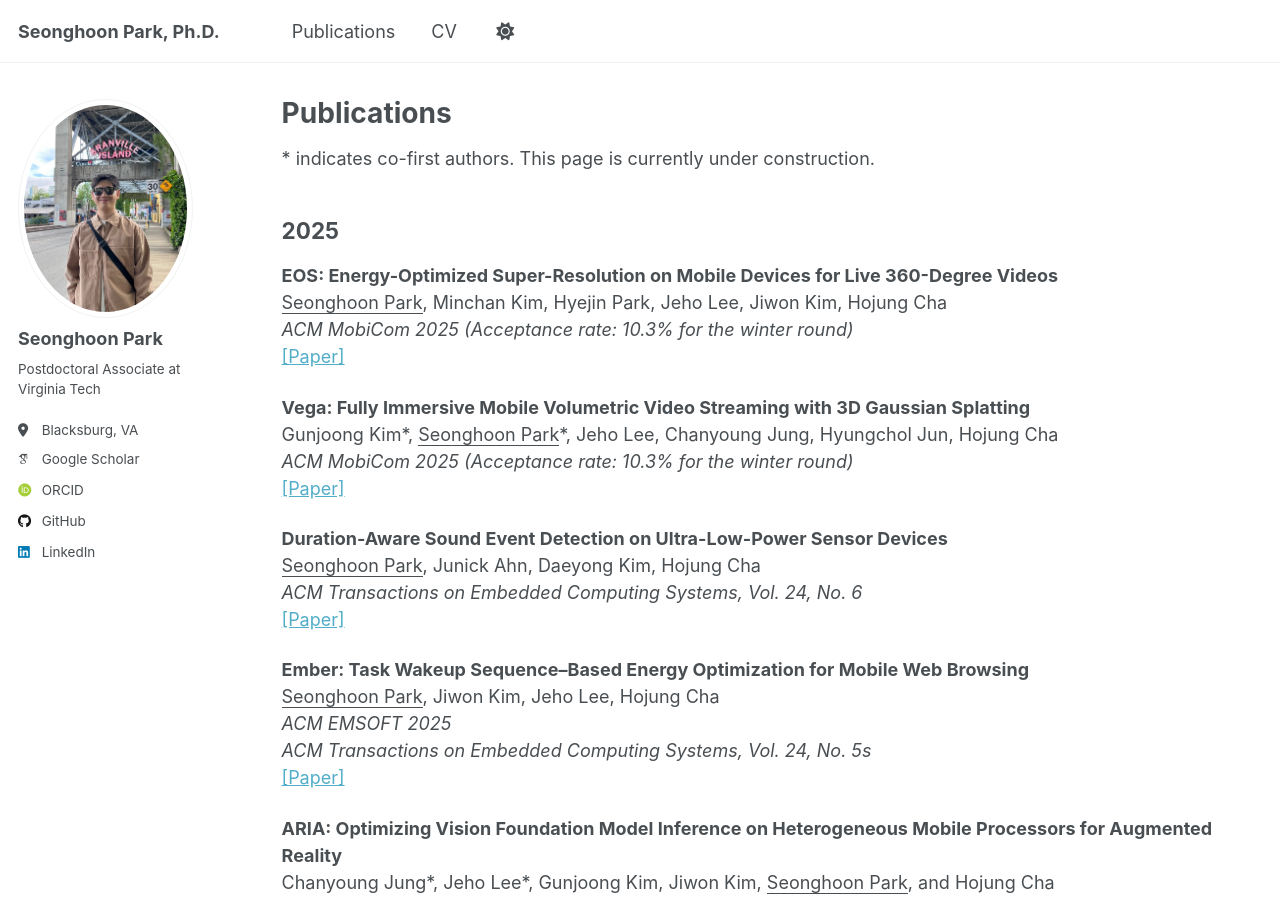
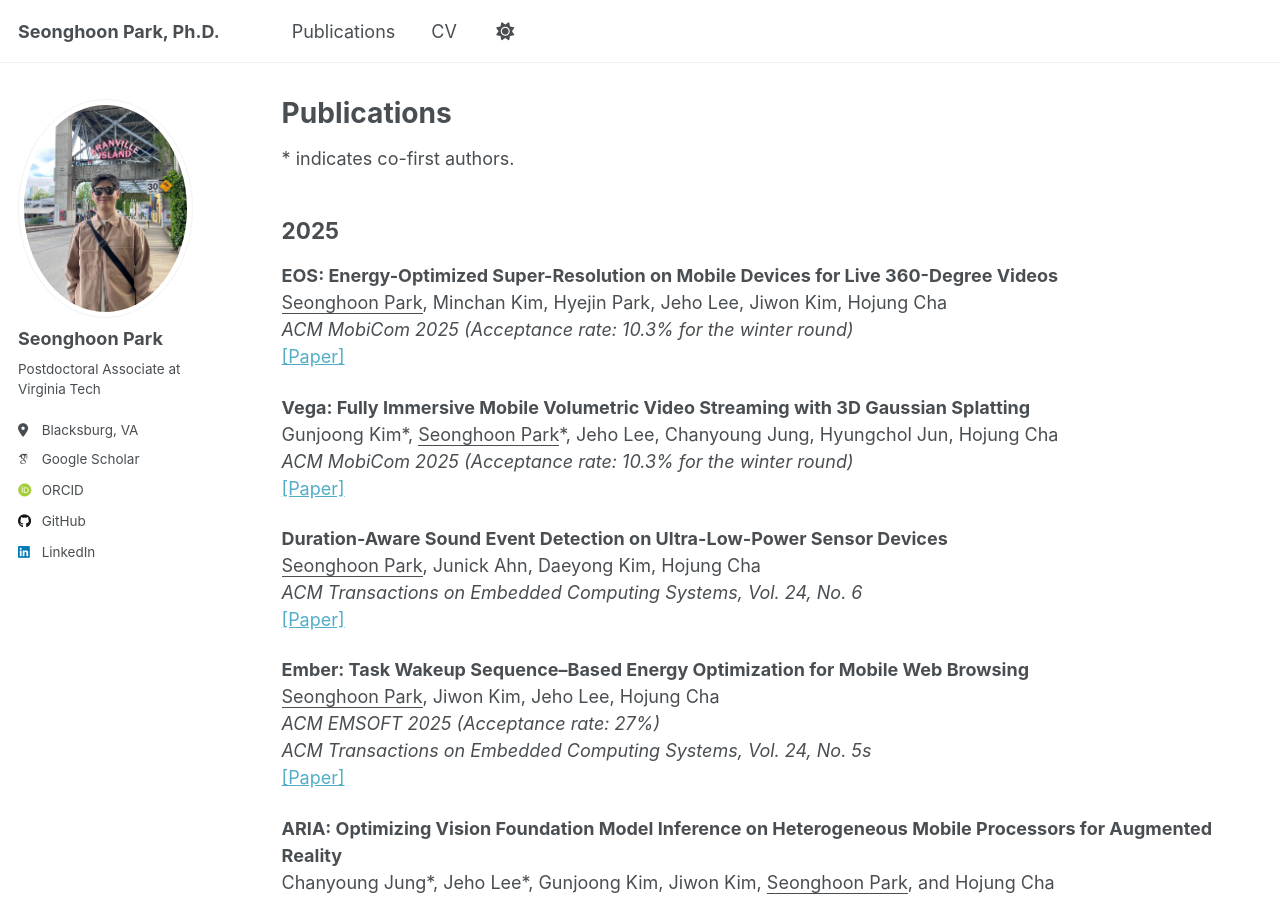
Before and after one commit to iamseonghoon/iamseonghoon.github.io, a Jekyll site: the page built from _pages/publications.md, in a window 1280 px wide and 900 px high. Built offline with Jekyll 4.4.1, drawn with Linux system fonts in a browser that asks for light colours; some web fonts are replaced; a script that is not in the unit is left out; some of the changed text lies outside the part shown.

Commit message:
update publications and cv

```diff
--- a/_pages/publications.md
+++ b/_pages/publications.md
@@ -5,7 +5,7 @@ permalink: /publications/
 author_profile: true
 ---
 
-\* indicates co-first authors. This page is currently under construction.
+\* indicates co-first authors.
 
 ## 2025
 **EOS: Energy-Optimized Super-Resolution on Mobile Devices for Live 360-Degree Videos**
@@ -25,7 +25,7 @@ Gunjoong Kim\*, <u>Seonghoon Park</u>\*, Jeho Lee, Chanyoung Jung, Hyungchol Jun
 
 **Ember: Task Wakeup Sequence–Based Energy Optimization for Mobile Web Browsing**
 <u>Seonghoon Park</u>, Jiwon Kim, Jeho Lee, Hojung Cha
-*ACM EMSOFT 2025*
+*ACM EMSOFT 2025 (Acceptance rate: 27%)*
 *ACM Transactions on Embedded Computing Systems, Vol. 24, No. 5s*
 [[Paper]](https://dl.acm.org/doi/10.1145/3757918)
 
```
Also changed, not shown: other parts of _pages/publications.md (+1 -1 lines), 4 other files.
